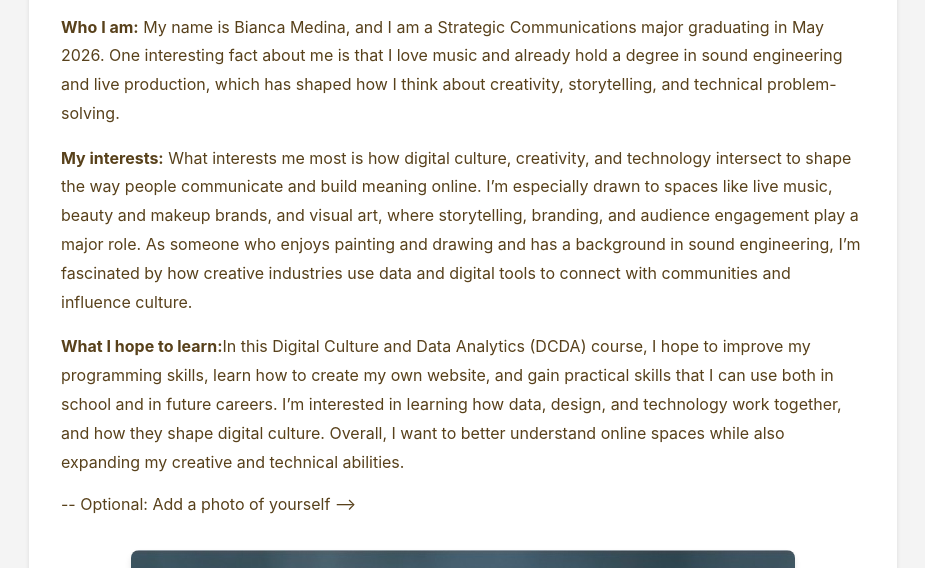
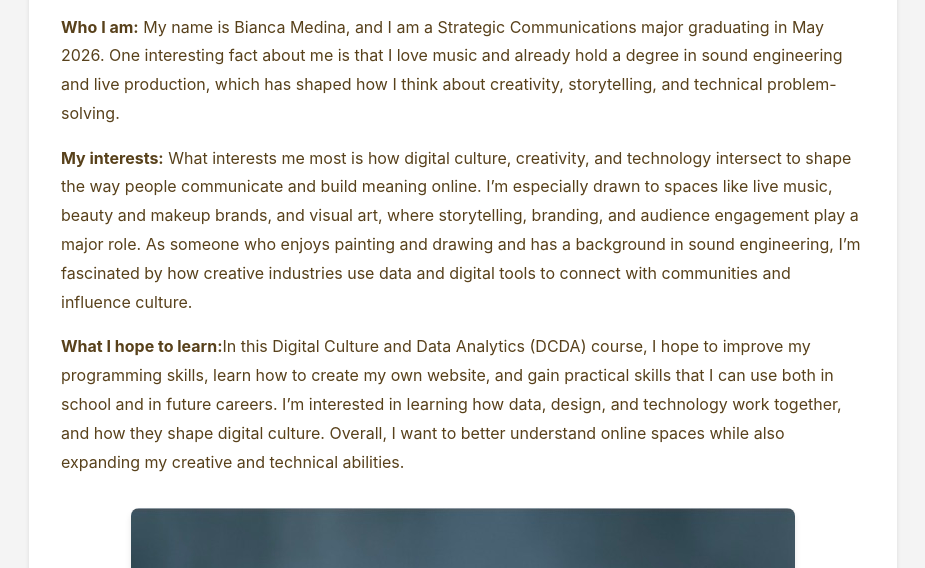
Before and after one commit to BiancaMMedina/DCDA40833-portfolio, a plain HTML site: page index.html in a window 1280 px wide. Shown: the part 732-1300 px from the top of the page, without its empty margins (177-1102 px from the left). Drawn offline with Linux system fonts and the light colour scheme.

Commit message:
Changes
Many Changes

```diff
--- a/index.html
+++ b/index.html
@@ -47,7 +47,7 @@
             <p><strong>What I hope to learn:</strong>In this Digital Culture and Data Analytics (DCDA) course, I hope to improve my programming skills, learn how to create my own website, and gain practical skills that I can use both in school and in future careers. I’m interested in learning how data, design, and technology work together, and how they shape digital culture. Overall, I want to better understand online spaces while also expanding my creative and technical abilities. </p>
 <!-- This about me shows people my interests and what this website may be about.-->
  <!-- I like this section because I can look back and see my progress and if my interests change.-->
-            -- Optional: Add a photo of yourself -->
+
 
             <figure class="viz-container">
                 <img src="images/Headshot.jpeg" alt="Photo of Bianca Medina">
```
